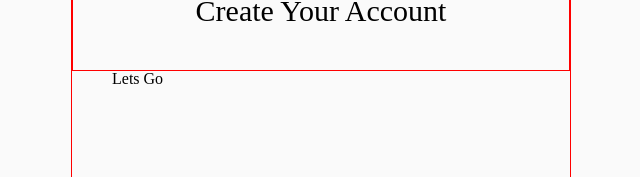
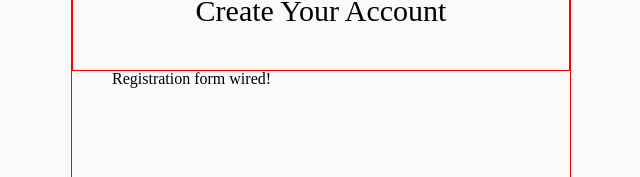
Before and after one commit to imxande/Help-Desk, a React (Create React App) app in the folder bug-tracker/: page /registration in a window 1280 px wide. Shown: the part 174-351 px from the top of the page, without its empty margins (319-959 px from the left). Built offline with nearby package versions, Linux system fonts and the light colour scheme; the HTML template or start-up script is replaced by a standard one.

Commit message:
registration form wired

```diff
--- a/bug-tracker/src/components/registration/index.jsx
+++ b/bug-tracker/src/components/registration/index.jsx
@@ -1,6 +1,7 @@
 import React from "react";
 import { RegistrationPage, Container, Header, Icon, HeadingOne, FormContainer } from "./style";
 import {BsFillBugFill} from "react-icons/bs"
+import RegistrationForm from "../registration_form";
 
 
 const Registration = () => {
@@ -16,7 +17,7 @@ const Registration = () => {
                     </HeadingOne>
                 </Header>
                 <FormContainer>
-                    Lets Go
+                    <RegistrationForm/>
                 </FormContainer>
             </Container>
 		</RegistrationPage>
--- /dev/null
+++ b/bug-tracker/src/components/registration_form/index.jsx
@@ -0,0 +1,11 @@
+import React from "react";
+
+const RegistrationForm = () => {
+    return (
+        <div>
+            Registration form wired!
+        </div>
+    )
+}
+
+export default RegistrationForm;
```
Also changed, not shown: bug-tracker/src/components/registration_form/style.js (added).
